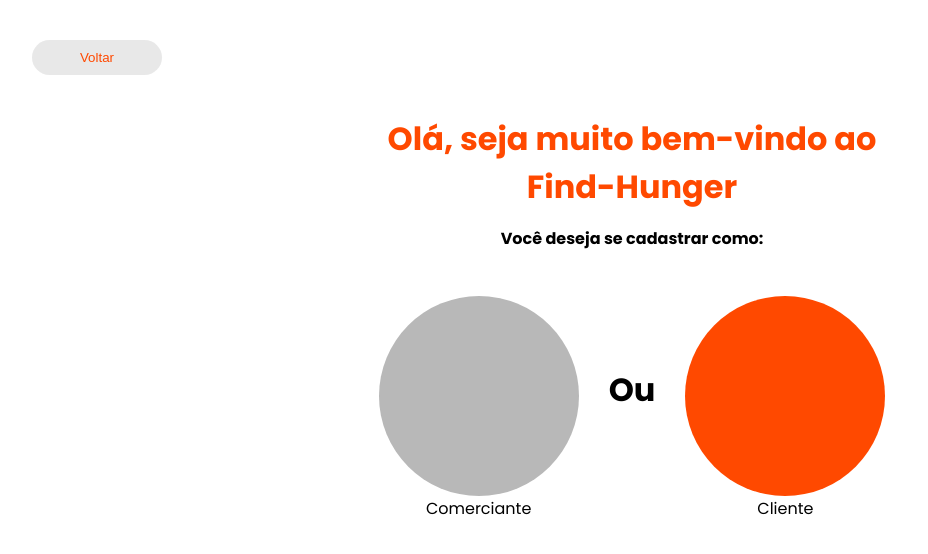
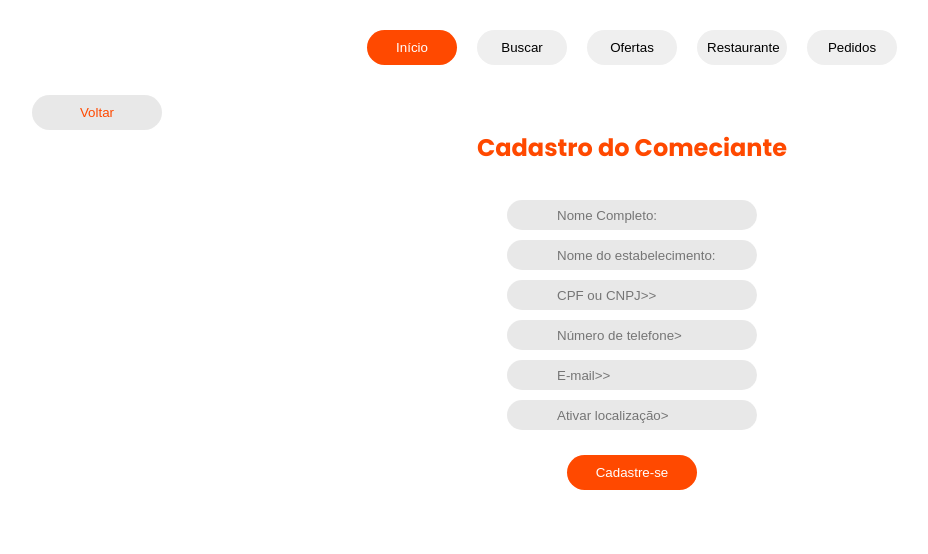
Before and after one commit to Anderson-Cardim/Find-Hunger, a React (Vite) app in the folder find-hunger-frontend/: page / in a window 1280 px wide. Shown: the top 554 px of the page, without its empty margins (8-936 px from the left). Built offline with nearby package versions, Linux system fonts and the light colour scheme.

Commit message:
Create telas de cadastro de cliente e comerciante

```diff
--- a/find-hunger-frontend/src/App.tsx
+++ b/find-hunger-frontend/src/App.tsx
@@ -1,12 +1,15 @@
 // import { Home } from './pages/Home'
-import { BemVindo } from './pages/BemVindo'
+// import { BemVindo } from './pages/BemVindo'
+// import { CadastroCliente } from './pages/CadastroCliente'
+import { CadastroComerciante } from './pages/CadastroComerciante'
+
 
 function App() {
 
   return (
     <>
       {/* <Home /> */}
-      <BemVindo/>
+      <CadastroComerciante/>
     </>
   )
 }
--- /dev/null
+++ b/find-hunger-frontend/src/pages/CadastroCliente/cadClient.css
@@ -0,0 +1,77 @@
+
+.cotainer-header {
+    padding: 20px;
+    display: flex;
+    justify-content: center;
+}
+
+.cotainer-header button {
+    padding: 10px;
+    border-radius: 120px;
+    width: 90px;
+    border: 0;
+
+}
+
+.div-container-hearder {
+    padding: 10px;
+}
+
+.button-inicio {
+    background-color:  #FF4900;
+    border: 0;
+    color:#FFFFFF ;
+}
+
+.container-voltar {
+    font-weight: 500;
+    width: 130px;
+    border: 0;
+    border-radius: 30px;
+    background-color: #D9D9D996;
+    height: 35px;
+    color: #FF4900;
+}
+
+.container-button {
+    padding-left: 40px;
+}
+
+.container-email input{
+    border-radius: 49px;
+    width: 250px;
+    height: 30px;
+    background-color:#D9D9D996;
+    color: #282828;
+    border: 0;
+    padding-left: 50px;
+}
+
+.container-email {
+    padding: 10px;
+}
+
+.container-cadastro {
+    display: flex;
+    flex-direction: column;
+    align-items: center;
+}
+
+.container-cadastro h2 {
+    color: #FF4900;
+}
+
+.container-form {
+    padding-top: 30px;
+}
+
+.button-cad {
+    color:  #fff;
+    font-weight: 500;
+    width: 130px;
+    border: 0;
+    border-radius: 30px;
+    background-color: #FF4900;
+    height: 35px;
+    margin-top: 20px;
+}
--- /dev/null
+++ b/find-hunger-frontend/src/pages/CadastroCliente/index.tsx
@@ -0,0 +1,57 @@
+import "./cadClient.css"
+
+export function CadastroCliente() {
+    return (
+        <header className="">
+            <div className="cotainer-header">
+                <div className="div-container-hearder">
+                    <button className="button-inicio">Início</button>
+                </div>
+                <div className="div-container-hearder">
+                    <button>Buscar</button>
+                </div>
+                <div className="div-container-hearder">
+                    <button>Ofertas</button>
+                </div>
+                <div className="div-container-hearder">
+                    <button>Restaurante</button>
+                </div>
+                <div className="div-container-hearder">
+                    <button>Pedidos</button>
+                </div>
+            </div>
+
+            <div className="container-button">
+                <button className="container-voltar">Voltar</button>
+            </div>
+
+            <div className="container-cadastro">
+                <h2>Cadastro do Cliente</h2>
+                <form className="container-form" action="">
+                    <div className="container-email">
+                        <img src="" alt="" />
+                        <input id="ctrl-email" name="name" placeholder="Nome Completo:" type="name" />
+                    </div>
+
+                    <div className="container-email">
+                        <img src="" alt="" />
+                        <input id="ctrl-senha" name="name" placeholder="E-mail:" type="email" />
+                    </div>
+                    <div className="container-email">
+                        <img src="" alt="" />
+                        <input id="ctrl-email" name="name" placeholder="Crie sua senha>>" type="password" />
+                    </div>
+
+                    <div className="container-email">
+                        <img src="" alt="" />
+                        <input id="ctrl-senha" name="name" placeholder="Confirmar senha>" type="password" />
+                    </div>
+                </form>
+                <button className="button-cad">Cadastre-se</button>
+            </div>
+        </header>
+
+
+
+    )
+}
--- /dev/null
+++ b/find-hunger-frontend/src/pages/CadastroComerciante/cadClient.css
@@ -0,0 +1,77 @@
+
+.cotainer-header {
+    padding: 20px;
+    display: flex;
+    justify-content: center;
+}
+
+.cotainer-header button {
+    padding: 10px;
+    border-radius: 120px;
+    width: 90px;
+    border: 0;
+
+}
+
+.div-container-hearder {
+    padding: 10px;
+}
+
+.button-inicio {
+    background-color:  #FF4900;
+    border: 0;
+    color:#FFFFFF ;
+}
+
+.container-voltar {
+    font-weight: 500;
+    width: 130px;
+    border: 0;
+    border-radius: 30px;
+    background-color: #D9D9D996;
+    height: 35px;
+    color: #FF4900;
+}
+
+.container-button {
+    padding-left: 40px;
+}
+
+.container-email input{
+    border-radius: 49px;
+    width: 250px;
+    height: 30px;
+    background-color:#D9D9D996;
+    color: #282828;
+    border: 0;
+    padding-left: 50px;
+}
+
+.container-email {
+    padding: 5px;
+}
+
+.container-cadastro {
+    display: flex;
+    flex-direction: column;
+    align-items: center;
+}
+
+.container-cadastro h2 {
+    color: #FF4900;
+}
+
+.container-form {
+    padding-top: 30px;
+}
+
+.button-cad {
+    color:  #fff;
+    font-weight: 500;
+    width: 130px;
+    border: 0;
+    border-radius: 30px;
+    background-color: #FF4900;
+    height: 35px;
+    margin-top: 20px;
+}
--- /dev/null
+++ b/find-hunger-frontend/src/pages/CadastroComerciante/index.tsx
@@ -0,0 +1,66 @@
+import "./cadClient.css"
+
+export function CadastroComerciante() {
+    return (
+        <header className="">
+            <div className="cotainer-header">
+                <div className="div-container-hearder">
+                    <button className="button-inicio">Início</button>
+                </div>
+                <div className="div-container-hearder">
+                    <button>Buscar</button>
+                </div>
+                <div className="div-container-hearder">
+                    <button>Ofertas</button>
+                </div>
+                <div className="div-container-hearder">
+                    <button>Restaurante</button>
+                </div>
+                <div className="div-container-hearder">
+                    <button>Pedidos</button>
+                </div>
+            </div>
+
+            <div className="container-button">
+                <button className="container-voltar">Voltar</button>
+            </div>
+
+            <div className="container-cadastro">
+                <h2>Cadastro do Comeciante</h2>
+                <form className="container-form" action="">
+                    <div className="container-email">
+                        <img src="" alt="" />
+                        <input id="ctrl-email" name="name" placeholder="Nome Completo:" type="name" />
+                    </div>
+
+                    <div className="container-email">
+                        <img src="" alt="" />
+                        <input id="ctrl-senha" name="name" placeholder="Nome do estabelecimento:" type="email" />
+                    </div>
+                    <div className="container-email">
+                        <img src="" alt="" />
+                        <input id="ctrl-email" name="name" placeholder="CPF ou CNPJ>>" type="password" />
+                    </div>
+
+                    <div className="container-email">
+                        <img src="" alt="" />
+                        <input id="ctrl-senha" name="name" placeholder="Número de telefone>" type="password" />
+                    </div>
+                    <div className="container-email">
+                        <img src="" alt="" />
+                        <input id="ctrl-email" name="name" placeholder="E-mail>>" type="password" />
+                    </div>
+
+                    <div className="container-email">
+                        <img src="" alt="" />
+                        <input id="ctrl-senha" name="name" placeholder="Ativar localização>" type="password" />
+                    </div>
+                </form>
+                <button className="button-cad">Cadastre-se</button>
+            </div>
+        </header>
+
+
+
+    )
+}
```
Also changed, not shown: find-hunger-frontend/src/assets/Vector (1).png (added), find-hunger-frontend/src/assets/flowbite_user-add-solid.png (added).
